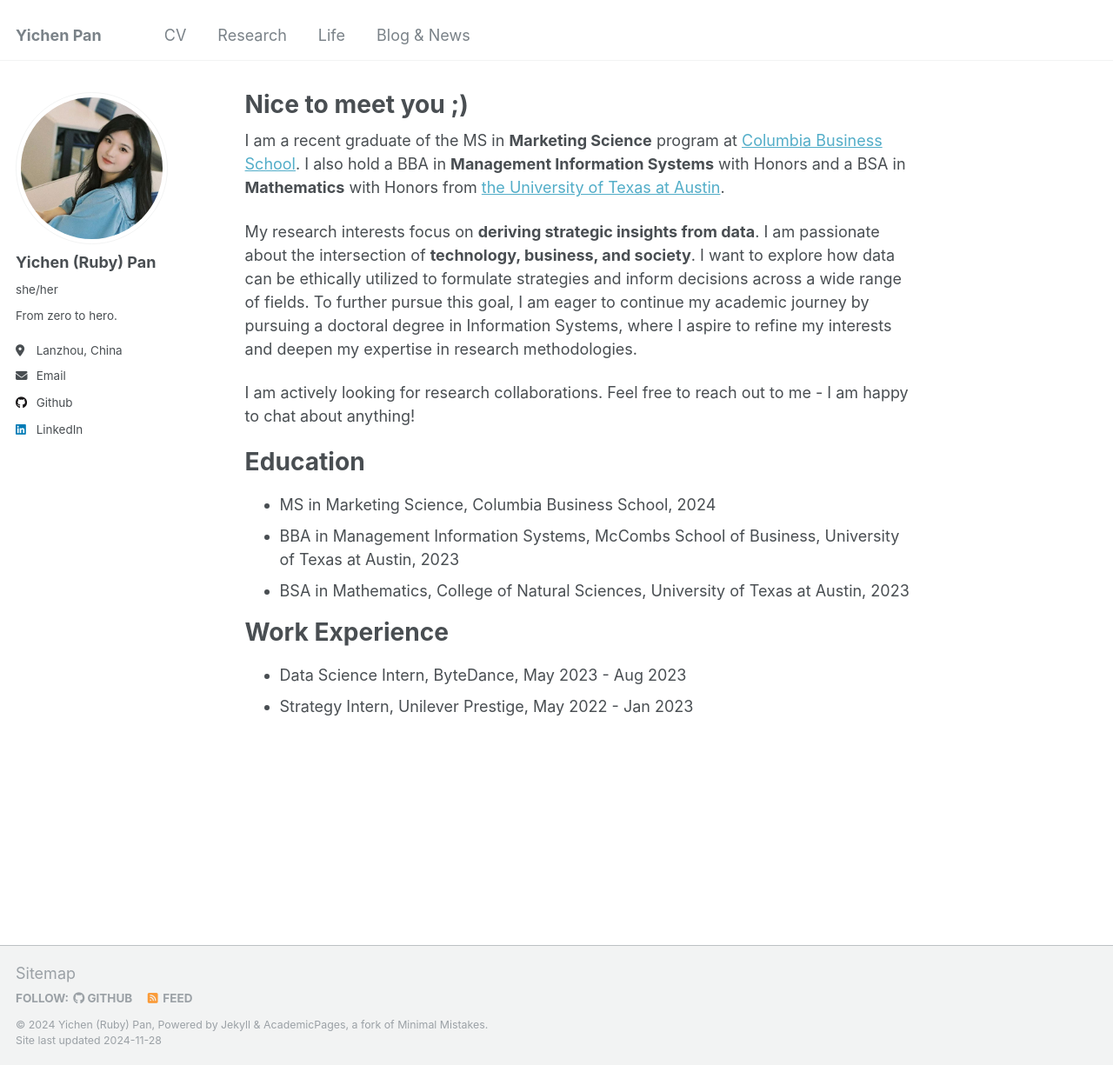
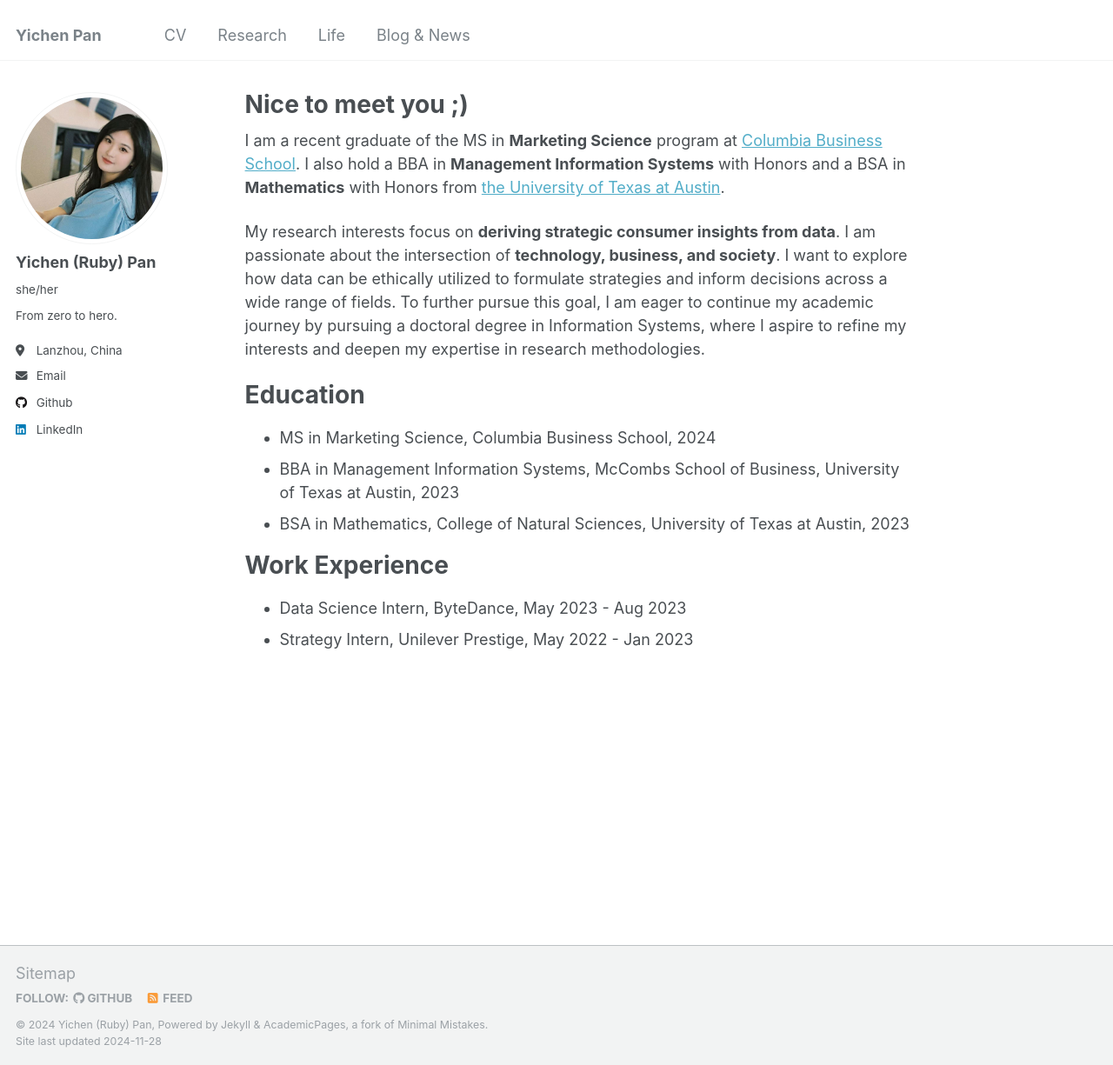
Before and after one commit to rubypan/rubypan.github.io, a Jekyll site: the page built from _pages/about.md, in a window 1280 px wide and 1225 px high. Shown: the whole window at 87% size. Built offline with Jekyll 4.4.1, drawn with Linux system fonts in a browser that asks for light colours.

Commit message:
Update about.md

```diff
--- a/_pages/about.md
+++ b/_pages/about.md
@@ -9,9 +9,8 @@
 
 I am a recent graduate of the MS in **Marketing Science** program at [Columbia Business School](https://business.columbia.edu/). I also hold a BBA in **Management Information Systems** with Honors and a BSA in **Mathematics** with Honors from [the University of Texas at Austin](https://www.utexas.edu/).
 
-My research interests focus on **deriving strategic insights from data**. I am passionate about the intersection of **technology, business, and society**. I want to explore how data can be ethically utilized to formulate strategies and inform decisions across a wide range of fields. To further pursue this goal, I am eager to continue my academic journey by pursuing a doctoral degree in Information Systems, where I aspire to refine my interests and deepen my expertise in research methodologies.
+My research interests focus on **deriving strategic consumer insights from data**. I am passionate about the intersection of **technology, business, and society**. I want to explore how data can be ethically utilized to formulate strategies and inform decisions across a wide range of fields. To further pursue this goal, I am eager to continue my academic journey by pursuing a doctoral degree in Information Systems, where I aspire to refine my interests and deepen my expertise in research methodologies.
 
-I am actively looking for research collaborations. Feel free to reach out to me - I am happy to chat about anything!
 
 # Education
 
```
